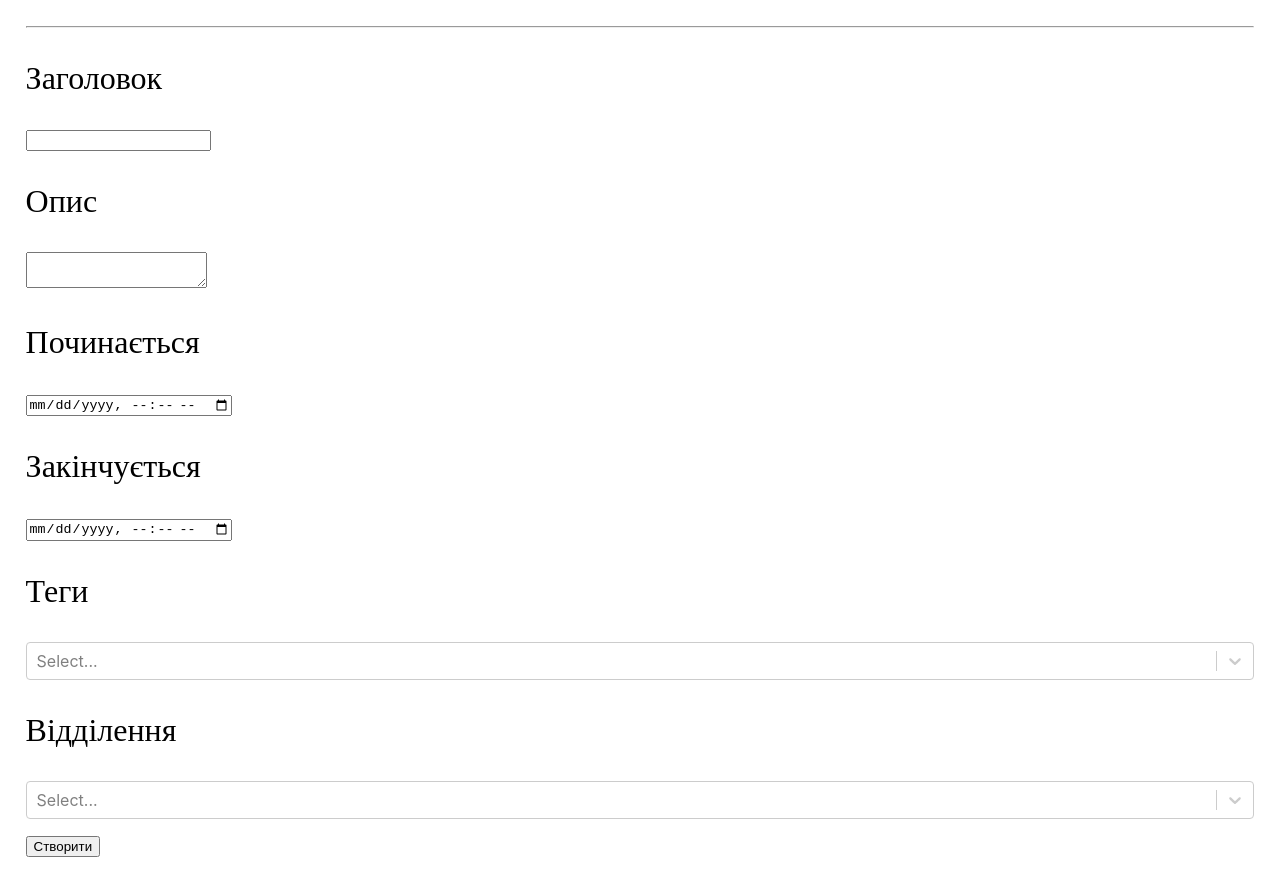
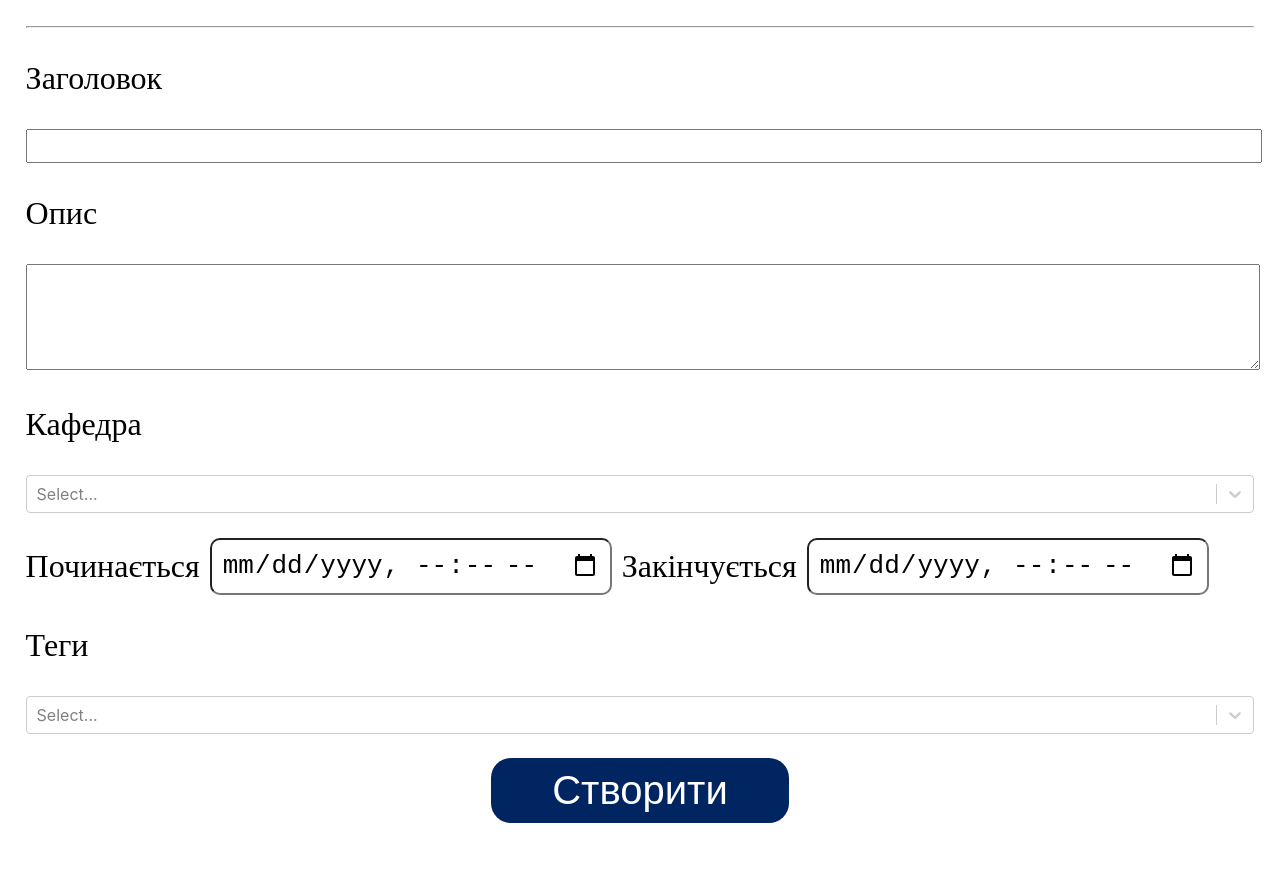
Before and after one commit to thekrasich/uni-front-end, a React (Create React App) app: page /Events/AddEvent in a window 1280 px wide. Shown: the part 260-1156 px from the top of the page. Built offline with nearby package versions, Linux system fonts and the light colour scheme; no server answers.

Commit message:
Update /AddEvent page

```diff
--- a/src/api/auth.js
+++ b/src/api/auth.js
@@ -2,7 +2,7 @@ import {useEffect, useState} from "react";
 
 const createTokenProvider = (tokenStorageKey) => {
 
-  const storageKey = tokenStorageKey || 'FRENT_TOKEN'
+  const storageKey = tokenStorageKey || 'LNU_EVENTS_TOKEN'
 
     let _token = localStorage.getItem(storageKey) || null;
 
--- a/src/api/index.js
+++ b/src/api/index.js
@@ -1,7 +1,7 @@
 import axios from 'axios'
 import {createAuthProvider} from "./auth";
 
-const apiURL ='http://localhost:3000/' ||  process.env.API_URL
+const apiURL  = process.env.API_URL || 'http://localhost:3000/'
 
 const ax = axios.create({
   baseURL: apiURL
--- a/src/components/event-add-page/event-add-page.js
+++ b/src/components/event-add-page/event-add-page.js
@@ -3,62 +3,63 @@ import Select from "react-select";
 import "../event-add-page/style.css";
 import Header from "../ui/header/header";
 import axios from "axios";
+import { authPost } from "../../api";
+import { useNavigate } from "react-router-dom";
+
+const fetchOptions = (endpoint, setter) => axios
+  .get(`http://localhost:3000/api/${endpoint}`)
+  .then(r => setter(r.data.items.map(item => ({ value: item.id, label: item.name }))))
+  .catch(e => console.log(e));
 
 const EventAddPage = () => {
-  const [options, setOptions] = useState([]);
+  const [tagOptions, setTagOptions] = useState([]);
+  const [departmentOptions, setDepartmentOptions] = useState([]);
 
-  const convertToOptions = (tags) => {
-    setOptions(tags.map((tag) => ({ value: tag.id, label: tag.name })));
-    console.log(options);
-  };
+  const [tags, setTags] = useState([]);
+  const [department, setDepartment] = useState(null);
+
+  const { navigate } = useNavigate();
 
   useEffect(() => {
-    const getTags = () => {
-      axios
-        .get("http://localhost:3000/api/tags")
-        .then((response) => {
-          const data = response.data;
-          convertToOptions(data.items);
-        })
-        .catch((error) => {
-          console.log(error);
-        });
-    };
-    getTags();
+    fetchOptions('tags', setTagOptions);
+    fetchOptions('departments', setDepartmentOptions);
   }, []);
-  const onSubmit = (addevent) => {
-    addevent.preventDefault();
-    const { title, description, departmentId, startsAt, endsAt, tags } =
-      Object.fromEntries(new FormData(addevent.target));
+
+  const onSubmit = (e) => {
+    e.preventDefault();
+    const { title, description, startsAt, endsAt, departmentId } =
+      Object.fromEntries(new FormData(e.target));
     const event = {
       title,
       description,
-      departmentId,
+      departmentId: department.value,
       startsAt,
       endsAt,
-      tags,
+      tags: tags.map(tag => tag.value),
     };
+    authPost('events', event)
+      .then(_ => navigate('/Events'));
   };
+
   return (
     <div>
-      <Header />
+      <Header/>
       <form className="event-add-container">
         <p className="event-add-header-text">Створити подію</p>
         <hr></hr>
         <p className="event-add-text">Заголовок</p>
-        <input name="input-container"></input>
+        <input required name="title" className="input-title"></input>
         <p className="event-add-text">Опис</p>
-        <textarea name="input-container"></textarea>
-        <p className="event-add-text">Починається</p>
-        <input type="datetime-local"></input>
-        <p className="event-add-text">Закінчується</p>
-        <input type="datetime-local"></input>
+        <textarea required name="description" className="input-container"></textarea>
+        <p className="event-add-text">Кафедра</p>
+        <Select name="departmentId" required options={departmentOptions} onChange={setDepartment}/>
+        <div className="holding-time"><p className="event-add-text">Починається</p>
+          <input required name="startsAt" type="datetime-local"></input>
+          <p className="event-add-text">Закінчується</p>
+          <input required name="endsAt" type="datetime-local"></input></div>
         <p className="event-add-text">Теги</p>
-        <Select isMulti options={options} />
-        <p className="event-add-text">Відділення</p>
-        <Select options={options} />
-        <p></p>
-        <button onSubmit={onSubmit}>Створити</button>
+        <Select isMulti name="tags" options={tagOptions} onChange={setTags}/>
+        <button className="event-add-button" onSubmit={onSubmit}>Створити</button>
       </form>
     </div>
   );
--- a/src/components/event-add-page/style.css
+++ b/src/components/event-add-page/style.css
@@ -9,9 +9,47 @@
   color: rgb(0, 0, 192);
 }
 .event-add-container {
-  margin: 2%;
+  margin: 2% 2% 20%;
 }
+
+.holding-time {
+  display: flex;
+  justify-content: left;
+  margin-top: 2%;
+}
+
+.holding-time p {
+  margin: 10px 10px 10px 0px;
+}
+
+.holding-time input[type=datetime-local] {
+  font-size: 200%;
+  border-radius: 10px;
+  padding: 10px;
+  margin-right: 10px;
+}
+
+.input-title {
+  width: 100%;
+  font-size: 24px;
+}
+
 .input-container {
-  width: 100px;
+  width: 100%;
   height: 100px;
 }
+
+.event-add-button {
+  display: flex;
+  font-size: 40px;
+  margin: 2% auto auto;
+  border-radius: 20px;
+  border-width: 0px;
+  background-color: #002561;
+  color: white;
+  padding: 10px 5%;
+}
+
+.event-add-button:hover {
+  cursor: pointer;
+}
--- a/src/components/ui/events/events.js
+++ b/src/components/ui/events/events.js
@@ -1,4 +1,4 @@
-import humanizeHoldingTime from "../../../unitls/date-unit";
+import humanizeHoldingTime from "../../../utils/date-utils";
 import "../events/style.css";
 import Tags from "../tags/tags";
 
--- a/src/components/ui/tags/tags.js
+++ b/src/components/ui/tags/tags.js
@@ -1,9 +1,9 @@
-import HexToInt from "../../../unitls/hex-utin";
+import hex2rgb from "../../../utils/hex-utils";
 import "../tags/style.css";
 
 const Tags = ({ tags }) => {
   const setColor = (hex) => {
-    const color = HexToInt(hex);
+    const color = hex2rgb(hex);
     if (color.r * 0.299 + color.g * 0.587 + color.b * 0.114 > 186) {
       return "#000000";
     } else {
--- a/src/unitls/hex-utin.js
+++ b/src/utils/hex-utils.js
@@ -1,5 +1,5 @@
-const HexToInt = (hex) => {
-  var result = /^#?([a-f\d]{2})([a-f\d]{2})([a-f\d]{2})$/i.exec(hex);
+const hex2rgb = (hex) => {
+  const result = /^#?([a-f\d]{2})([a-f\d]{2})([a-f\d]{2})$/i.exec(hex);
   return result
     ? {
         r: parseInt(result[1], 16),
@@ -9,4 +9,4 @@ const HexToInt = (hex) => {
     : null;
 };
 
-export default HexToInt;
+export default hex2rgb;
```
Also changed, not shown: src/api/models.js (deleted, +0 -10 lines), src/utils/date-utils.js (renamed from src/unitls/date-unit.js), 1 other file (tests, documents, lock files or other folders).
